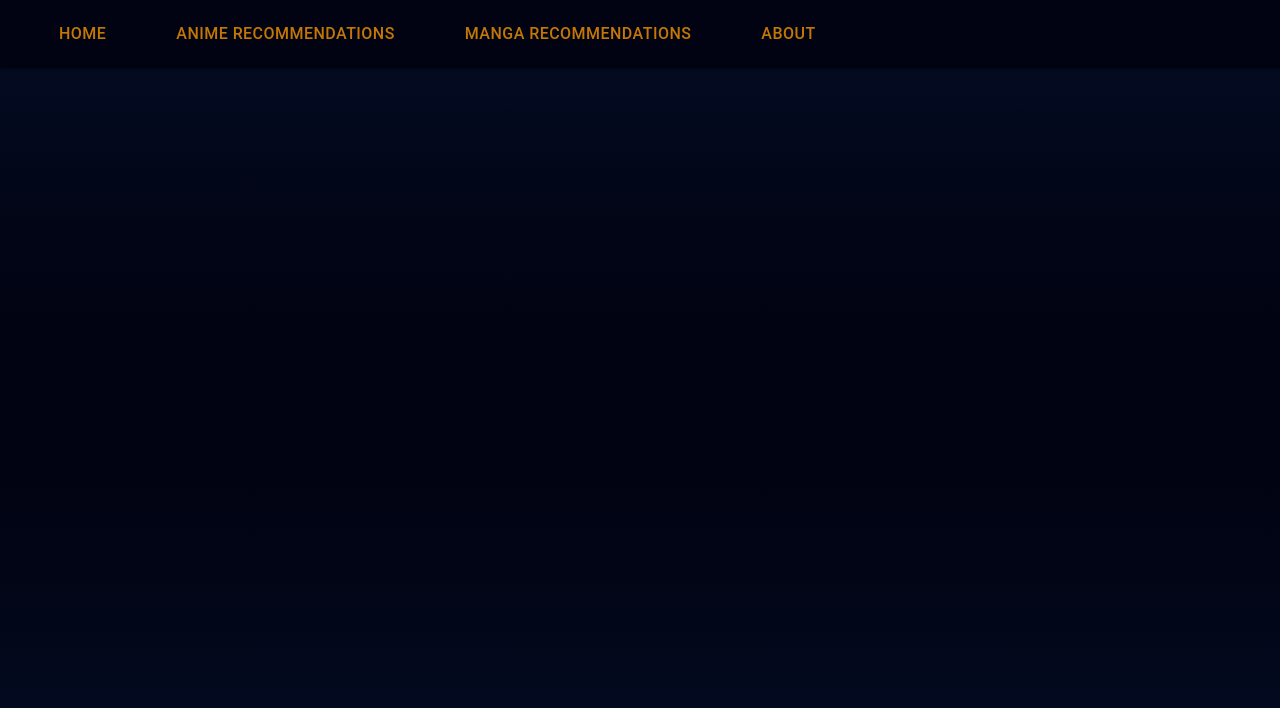
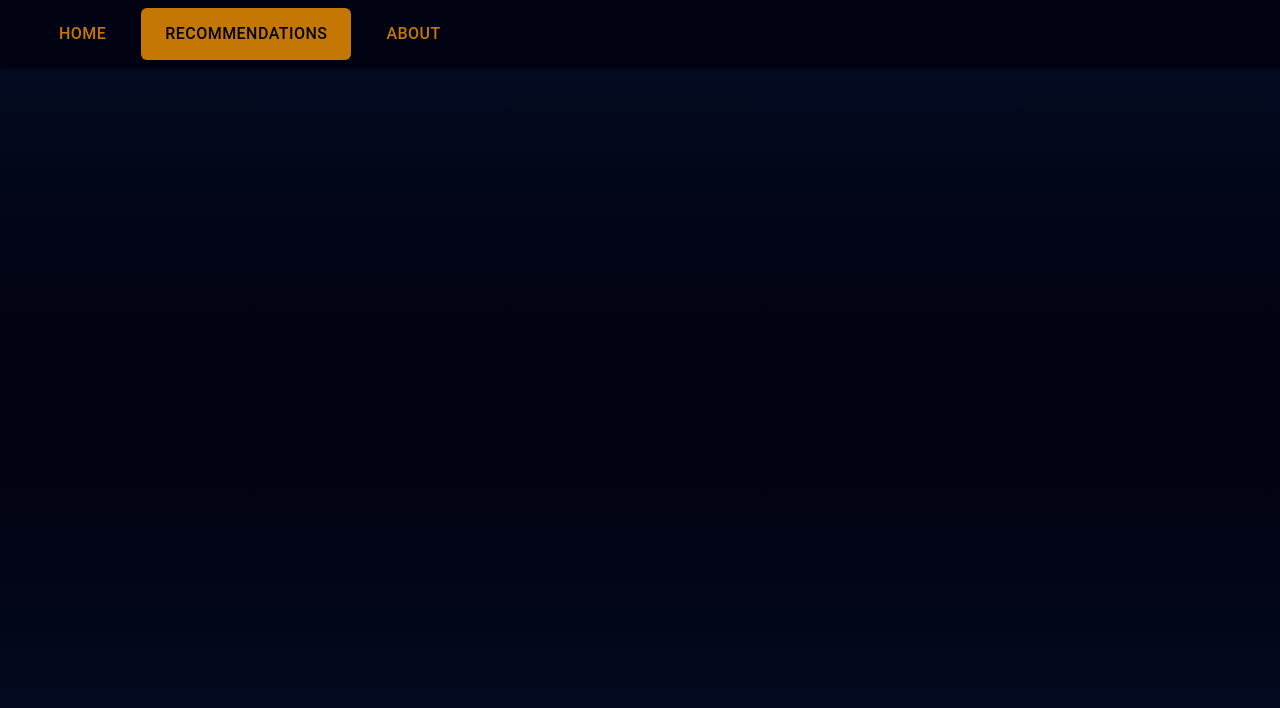
Before and after one commit to Fran123445/MitsukiFrontend, a React (Vite) app: page /recommendation in a window 1280 px wide. Shown: the top 708 px of the page. Built offline with nearby package versions, Linux system fonts and the light colour scheme.

Commit message:
Modifies the navbar for recommendations pages to be shown in a dropdown menu

```diff
--- a/src/components/navbar/NavBar.jsx
+++ b/src/components/navbar/NavBar.jsx
@@ -1,24 +1,20 @@
-import { AppBar, Toolbar, Typography, Box } from "@mui/material";
+import { AppBar, Toolbar } from "@mui/material";
 import NavBarElement from "./NavBarElement";
+import RecommendationsMenu from "./RecommendationsMenu";
 
 function NavBar() {
-
-  const navItems = [
-    { label: "Home", path: "/" },
-    { label: "Anime recommendations", path: "/recommendation/anime"},
-    { label: "Manga recommendations", path: "/recommendation/manga"},
-    { label: "About", path: "/about" },
-  ];
 
   return (
     <AppBar position="fixed" color="primary" elevation={1}>
       <Toolbar>
-        {navItems.map((item) => (
-          <NavBarElement name={item.label} path={item.path} key={item.label}/>
-        ))}
+        <NavBarElement name={"Home"} path={"/"} />
+
+        <RecommendationsMenu />
+
+        <NavBarElement name={"About"} path={"/about"} />
       </Toolbar>
     </AppBar>
-  )
+  );
 }
 
 export default NavBar;
--- a/src/components/navbar/NavBarElement.jsx
+++ b/src/components/navbar/NavBarElement.jsx
@@ -7,17 +7,11 @@ function NavBarElement({ name, path }) {
     const theme = useTheme();
     const location = useLocation();
 
-    function handleClick() {
-        console.log(path);
-        console.log(useLocation())
-    }
-
     return (
         <Button
         disableRipple={true}
         component={Link}
         to={path}
-        onClick={handleClick}
         sx={{
             margin: "10px",
             padding: "10px",
--- /dev/null
+++ b/src/components/navbar/RecommendationsMenu.jsx
@@ -0,0 +1,99 @@
+import { useState } from "react";
+import { useNavigate, useLocation } from "react-router";
+import { Button, Menu, MenuItem, useTheme } from "@mui/material";
+
+
+function RecommendationsMenu() {
+
+    const [anchorEl, setAnchorEl] = useState(null);
+    const [mediaBasedAnchorEl, setMediaBasedAnchorEl] = useState(null);
+    const [userBasedAnchorEl, setUserBasedAnchorEl] = useState(null);
+    const [menuWidth, setMenuWidth] = useState("auto");
+    const navigate = useNavigate();
+    const location = useLocation();
+    const theme = useTheme();
+
+    const handleClick = (event) => {
+      setMenuWidth(event.currentTarget.clientWidth);
+      setAnchorEl(event.currentTarget);
+    };
+
+    const handleClose = () => {
+      setAnchorEl(null);
+      setMediaBasedAnchorEl(null);
+      setUserBasedAnchorEl(null);
+    };
+
+    const handleNavigation = (path) => {
+      navigate(path);
+      handleClose();
+    };
+
+    return(
+        <>
+            <Button
+                disableRipple={true}
+                onClick={handleClick}
+                sx={{
+                    cursor: "pointer",
+                    color: location.pathname.includes("/recommendation") ? theme.palette.primary.main : theme.palette.secondary.main,
+                    backgroundColor: location.pathname.includes("/recommendation") ? theme.palette.secondary.main : theme.palette.primary.main
+                }}
+            >
+                Recommendations
+            </Button>
+
+            <Menu
+                anchorEl={anchorEl}
+                open={Boolean(anchorEl)}
+                onClose={handleClose}
+                MenuListProps={{ sx: { width: menuWidth } }}
+            >
+                <MenuItem onClick={(e) => setMediaBasedAnchorEl(e.currentTarget)}>
+                    Media Based
+                </MenuItem>
+                <Menu
+                    anchorEl={mediaBasedAnchorEl}
+                    open={Boolean(mediaBasedAnchorEl)}
+                    onClose={handleClose}
+                    elevation={0}
+                    anchorOrigin={{
+                        vertical: "top",
+                        horizontal: "right",
+                    }}
+                >
+                    <MenuItem onClick={() => handleNavigation("/recommendation/anime")}>
+                    Anime
+                    </MenuItem>
+                    <MenuItem onClick={() => handleNavigation("/recommendation/manga")}>
+                    Manga
+                    </MenuItem>
+                </Menu>
+
+
+                <MenuItem onClick={(e) => setUserBasedAnchorEl(e.currentTarget)}>
+                    User Based
+                </MenuItem>
+                <Menu
+                    anchorEl={userBasedAnchorEl}
+                    open={Boolean(userBasedAnchorEl)}
+                    onClose={handleClose}
+                    elevation={0}
+                    anchorOrigin={{
+                        vertical: "top",
+                        horizontal: "right",
+                    }}
+                >
+                    <MenuItem onClick={() => handleNavigation("/recommendation/user/anime")}>
+                    Anime
+                    </MenuItem>
+                    <MenuItem onClick={() => handleNavigation("/recommendation/user/manga")}>
+                    Manga
+                    </MenuItem>
+                </Menu>
+            </Menu>
+        </>
+    )
+}
+
+export default RecommendationsMenu;
```
